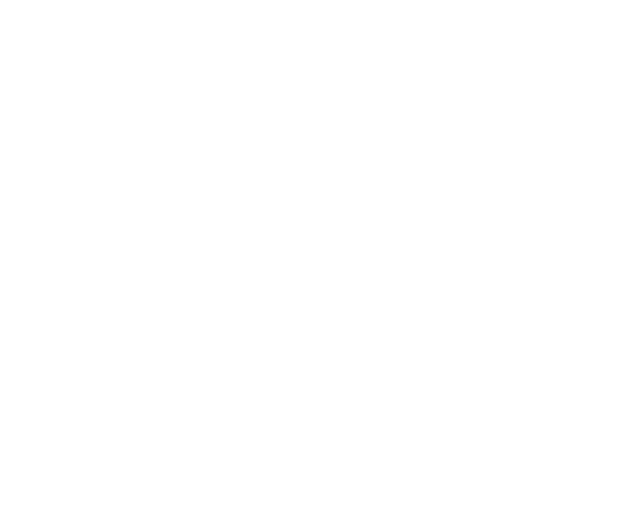
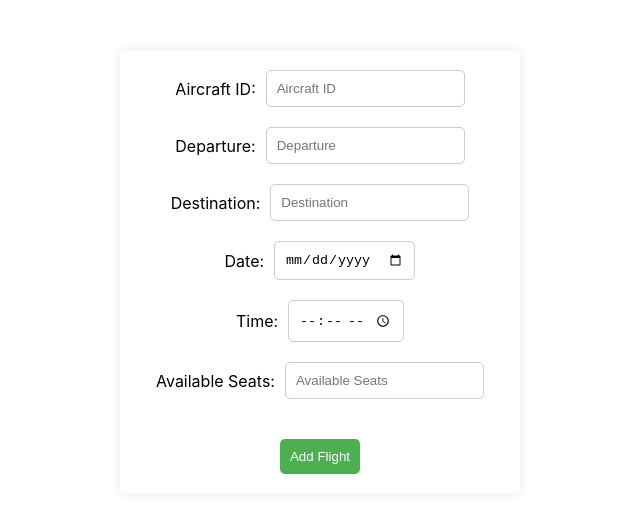
Before and after one commit to TheLastFenderBender/WEB_ENG_PROJECT, a React (Create React App) app in the folder Frontend/: page /addflight in a window 1280 px wide. Before the commit this address had no page. Shown: the top 512 px of the page, without its empty margins (320-960 px from the left). Built offline with nearby package versions, Linux system fonts and the light colour scheme.

Commit message:
minor fixes

```diff
--- a/Frontend/package.json
+++ b/Frontend/package.json
@@ -6,7 +6,7 @@
     "@emotion/react": "^11.11.1",
     "@emotion/styled": "^11.11.0",
     "@mui/icons-material": "^5.15.0",
-    "@mui/material": "^5.15.0",
+    "@mui/material": "^5.15.1",
     "@testing-library/jest-dom": "^5.17.0",
     "@testing-library/react": "^13.4.0",
     "@testing-library/user-event": "^13.5.0",
--- /dev/null
+++ b/Frontend/src/AddFlight.css
@@ -0,0 +1,53 @@
+* {
+    box-sizing: border-box;
+    margin: 0;
+    padding: 0;
+}
+
+.add-flight-form {
+    display: flex;
+    flex-direction: column;
+    width: 400px;
+    margin: 50px auto;
+    padding: 20px;
+    border-radius: 5px;
+    box-shadow: 0px 0px 10px 0px rgba(0, 0, 0, 0.1);
+    align-items: center;
+}
+
+.add-flight-form h2 {
+    margin-bottom: 20px;
+    color: #333;
+}
+
+.input-group {
+    display: flex;
+    flex-direction: row;
+    align-items: center;
+    margin-bottom: 20px;
+}
+
+.input-group label {
+    margin-right: 10px;
+}
+
+.input-group input {
+    padding: 10px;
+    border-radius: 5px;
+    border: 1px solid #ccc;
+}
+
+.submit-button {
+    padding: 10px;
+    border: none;
+    border-radius: 5px;
+    background-color: #4CAF50;
+    color: white;
+    cursor: pointer;
+    transition: background-color 0.3s ease;
+    margin-top: 20px;
+}
+
+.submit-button:hover {
+    background-color: #45a049;
+}
--- a/Frontend/src/AddFlight.js
+++ b/Frontend/src/AddFlight.js
@@ -1,11 +1,12 @@
 import React, { useState } from 'react';
+import './AddFlight.css';
 
 const AddFlight = () => {
     const [flightData, setFlightData] = useState({
         aircraftID: '',
         departure: '',
         destination: '',
-        date: '',
+        date: Date.now(),
         time: '',
         availableSeats: ''
     });
@@ -16,6 +17,7 @@
 
     const handleSubmit = async (e) => {
         e.preventDefault();
+        console.log(flightData);
         try {
             const response = await fetch('http:/localhost:3000/flights', {
                 method: 'POST',
@@ -32,14 +34,72 @@
     };
 
     return (
-        <form onSubmit={handleSubmit}>
-            <input name="aircraftID" value={flightData.aircraftID} onChange={handleChange} placeholder="Aircraft ID" />
-            <input name="departure" value={flightData.departure} onChange={handleChange} placeholder="Departure" />
-            <input name="destination" value={flightData.destination} onChange={handleChange} placeholder="Destination" />
-            <input name="date" value={flightData.date} onChange={handleChange} placeholder="Date" />
-            <input name="time" value={flightData.time} onChange={handleChange} placeholder="Time" />
-            <input name="availableSeats" value={flightData.availableSeats} onChange={handleChange} placeholder="Available Seats" />
-            <button type="submit">Add Flight</button>
+        <form className="add-flight-form" onSubmit={handleSubmit}>
+            <div className="input-group">
+                <label htmlFor="aircraftID">Aircraft ID:</label>
+                <input
+                    type="text"
+                    id="aircraftID"
+                    name="aircraftID"
+                    value={flightData.aircraftID}
+                    onChange={handleChange}
+                    placeholder="Aircraft ID"
+                />
+            </div>
+            <div className="input-group">
+                <label htmlFor="departure">Departure:</label>
+                <input
+                    type="text"
+                    id="departure"
+                    name="departure"
+                    value={flightData.departure}
+                    onChange={handleChange}
+                    placeholder="Departure"
+                />
+            </div>
+            <div className="input-group">
+                <label htmlFor="destination">Destination:</label>
+                <input
+                    type="text"
+                    id="destination"
+                    name="destination"
+                    value={flightData.destination}
+                    onChange={handleChange}
+                    placeholder="Destination"
+                />
+            </div>
+            <div className="input-group">
+                <label htmlFor="date">Date:</label>
+                <input
+                    type="date"
+                    id="date"
+                    name="date"
+                    value={flightData.date}
+                    onChange={handleChange}
+                />
+            </div>
+            <div className="input-group">
+                <label htmlFor="time">Time:</label>
+                <input
+                    type="time"
+                    id="time"
+                    name="time"
+                    value={flightData.time}
+                    onChange={handleChange}
+                />
+            </div>
+            <div className="input-group">
+                <label htmlFor="availableSeats">Available Seats:</label>
+                <input
+                    type="text"
+                    id="availableSeats"
+                    name="availableSeats"
+                    value={flightData.availableSeats}
+                    onChange={handleChange}
+                    placeholder="Available Seats"
+                />
+            </div>
+            <button type="submit" className="submit-button">Add Flight</button>
         </form>
     );
 };
--- a/Frontend/src/App.js
+++ b/Frontend/src/App.js
@@ -2,7 +2,9 @@
 import Register from './Register';
 import Login from './Login';
 import SuperAdmin from './SuperAdminPage';
-import UserDashboard from './UserDashBoard';
+//import UserDashboard from './UserDashBoard';
+//import FlightManagement from './FlightManagerPage';
+import AddFlight from './AddFlight';
 
 function App() {
   return (
@@ -13,6 +15,7 @@
           <Route path='/register' element={<Register />} />
           <Route path='/' element={<Login />} />
           <Route path='/superadmin' element={<SuperAdmin />} />
+          <Route path='/addflight' element={<AddFlight />} />
         </Routes>
       </Router>
     </div>
```
Also changed, not shown: 2 other files (tests, documents, lock files or other folders).
